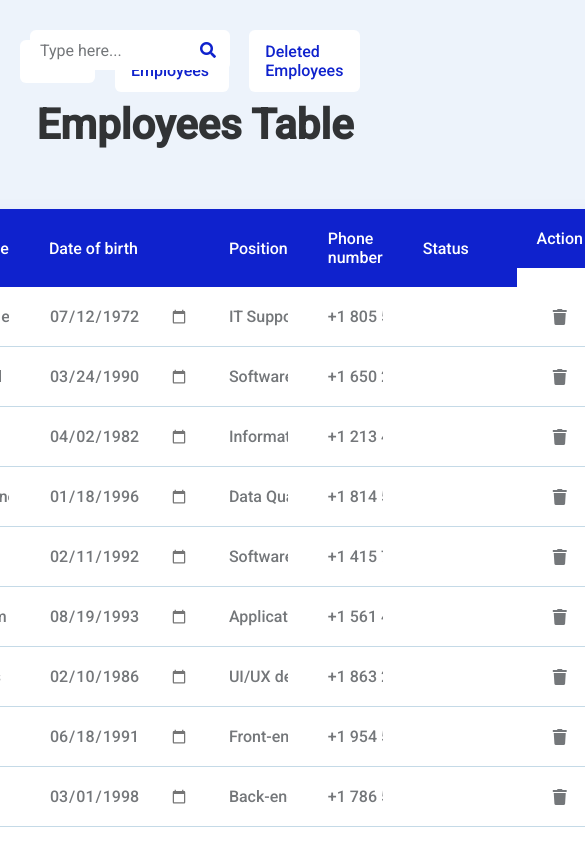
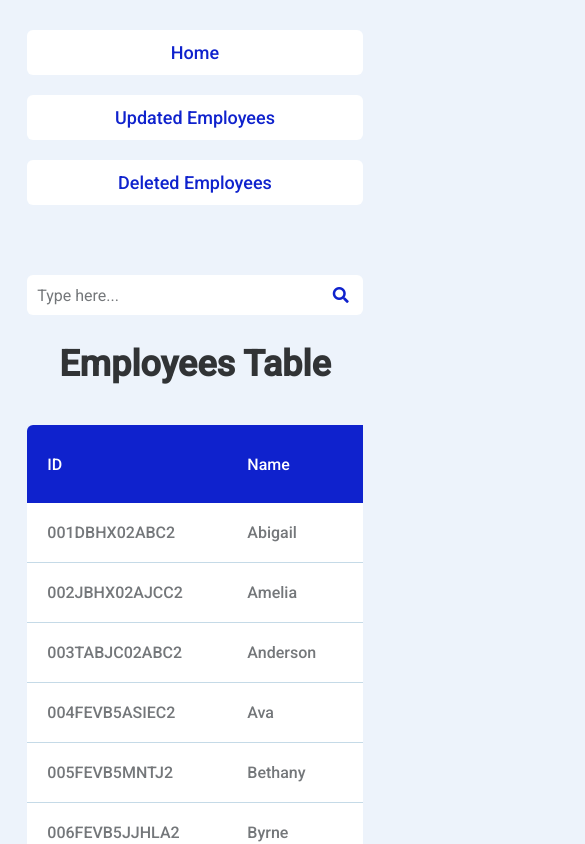
Before and after one commit to sabina929/React-editable-table, a React (Create React App) app: page / in a window 390 px wide. Shown: the top 844 px of the page, 585 px wide, since content can reach past the window. Built offline with nearby package versions, Linux system fonts and the light colour scheme.

Commit message:
changed style

```diff
--- a/src/components/Pagination.js
+++ b/src/components/Pagination.js
@@ -8,7 +8,7 @@ const Pagination = ({employeesPerPage, employees, currentPage, paginate}) => {
     }
 
     return (
-        <div className="pagination">
+        <article className="pagination-container">
             <ul>
                 {
                     pageNumbers.length === 0 ? <li className="selected" onClick={() => paginate(1)}><div>1</div></li> : null
@@ -22,7 +22,7 @@ const Pagination = ({employeesPerPage, employees, currentPage, paginate}) => {
                 })
                 }
             </ul>
-        </div>
+        </article>
     )
 }
 
--- a/src/index.css
+++ b/src/index.css
@@ -19,6 +19,16 @@ nav{
   justify-content: center;
   align-items: center;
 }
+
+@media only screen and (max-width: 840px) {
+  nav{
+    top: 30px;
+    left: 50%;
+    transform: translate(-50%, 0%);
+    width: 100%;
+  }
+
+}
 nav ul {
   display: flex;
   flex-direction: row;
@@ -35,6 +45,10 @@ nav ul li {
   cursor: pointer;
   margin-left: 20px;
   transition: all .1s ease;
+  display: flex;
+  flex-direction: column;
+  justify-content: center;
+  align-items: center;
 }
 
 nav ul li a{
@@ -51,6 +65,43 @@ nav ul li a{
   flex-direction: column;
   justify-content: center;
   align-items: center;
+  text-align: center;
+}
+
+@media only screen and (max-width: 520px) {
+
+  nav ul li a{
+    padding: 12px 10px;
+    font-size: 14px;
+  }
+}
+@media only screen and (max-width: 420px) {
+  nav{
+    position: static;
+    top: 0px;
+    left: 0%;
+    transform: translate(0%, 0%);
+    margin: 30px 0px 10px 0;
+    display: flex;
+    flex-direction: column;
+    justify-content: center;
+    align-items: center;
+  }
+  nav ul{
+    flex-direction: column;
+    justify-content: center;
+    align-items: center;
+    width: 86%;
+  }
+  nav ul li{
+    width: 100%;
+    margin-bottom: 20px;
+    margin-left: 0;
+  }
+  nav ul li a{
+    font-size: 18px;
+    padding: 12px 10px;
+  }
 }
 
 nav ul li:hover,nav ul li:focus{
@@ -67,7 +118,8 @@ main{
   flex-direction: column;
   align-items: center;
   justify-content: flex-start;
-  margin: 100px auto 60px auto;
+  /* margin: 100px auto 60px auto; */
+  margin: 30px auto 60px auto;
 }
 section{
   width: 100%;
@@ -83,25 +135,64 @@ h1 {
   font-size: 42px;
   color: hsl(210, 3%, 20%);
 }
+
+@media only screen and (max-width: 840px) {
+  h1{
+    margin-bottom: 40px;
+  }
+}
+@media only screen and (max-width: 420px) {
+  h1{
+    font-size: 36px;
+  }
+}
 article.table-container {
-  margin-bottom: 60px;
+  /* margin-bottom: 60px; */
+   margin-bottom: 20px;
   display: flex;
   flex-direction: column;
   justify-content: flex-start;
   align-items: center;
+  width: 83vw;
 }
 table#employees{
   background-color: #ffffff;
-  width: 83vw;
-  width: auto;
+  /* width: 83vw; */
+  /* width: auto; */
+  width: 1420px;
   border-radius: 6px;
   border-style: hidden;
   box-shadow: 0 10px 24px 3px rgba(15, 34, 205, 0.05);
   border-collapse: separate;
   border-spacing: 0;
-  margin-bottom: 20px;
+}
+@media only screen and (max-width: 1512px) {
+  article.table-container{
+    overflow-x:scroll;
+    align-items: flex-start;
+    width: 90vw;
+  }
+
+  article.table-container::-webkit-scrollbar {
+    width: 10px;
+  }
+
+  article.table-container::-webkit-scrollbar-track {
+    background: rgba(255,255,255,0);
+  }
+
+  article.table-container::-webkit-scrollbar-thumb {
+    border-radius: 5px;
+    background:rgba(30, 31, 32, 0.16);
+  }
+
 }
 
+@media only screen and (max-width: 420px) {
+  article.table-container{
+    width: 86%;
+  }
+}
 
 table#employees th {
   padding: 20px;
@@ -110,6 +201,7 @@ table#employees th {
   color: white;
   font-family: 'Roboto', sans-serif;
   font-weight: 500;
+  height: 78px;
 }
 
 table th:last-child{
@@ -523,18 +615,18 @@ section.error-container article li:active{
   box-shadow: 0 1px 5px 0px rgba(15, 34, 205, 0.2);
   transform: translateY(5px);
 }
-
-.pagination {
+article.pagination-container{
+  margin-bottom: 60px;
   margin: 20px 60px 30px 60px;
   display: flex;
   justify-content: center;
   align-items: center;
   width: 100%;
 }
-.pagination ul {
+article.pagination-container ul {
   display: flex;
 }
-.pagination ul li {
+article.pagination-container ul li {
   list-style: none;
   display: flex;
   justify-content: center;
@@ -546,42 +638,62 @@ section.error-container article li:active{
   background-color: #ffffff;
   cursor: pointer;
 }
-.pagination ul li:not(:last-child) {
+article.pagination-container ul li:not(:last-child) {
   margin-right: 10px;
 }
-.pagination ul li.selected {
+article.pagination-container ul li.selected {
   background-color: #0F22CD;
   color: white;
 }
-.pagination ul li div {
+article.pagination-container ul li div {
   color: #0F22CD;
 }
-.pagination ul li.selected div {
+article.pagination-container ul li.selected div {
   color: white;
 }
 
-.pagination ul li:hover,.pagination ul li:focus{
+article.pagination-container ul li:hover,article.pagination-container ul li:focus{
   box-shadow: 0 6px 20px 1px rgba(15, 34, 205, 0.15);
 }
-.pagination ul li:active{
+article.pagination-container ul li:active{
   box-shadow: 0 1px 5px 0px rgba(15, 34, 205, 0.05);
 }
 
 section.search-container{
-  position: absolute;
+  /* position: absolute;
   top: 30px;
-  left: 30px;
-  width: 200px;
+  left: 30px; */
+  width: 100%;
   height: 40px;
   display: flex;
   flex-direction: column;
   justify-content: center;
-  align-items: center;
+  align-items: flex-start;
+  margin-bottom: 100px;
+  padding-left: 30px;
 }
+
+@media only screen and (max-width: 840px) {
+  section.search-container{
+    align-items: center;
+    margin-top: 90px;
+    margin-bottom: 28px;
+    padding-left: 0px;
+  }
+}
+
 section.search-container form{
-
-  width: 100%;
+  position: relative;
+  width: 200px;
   height: 100%;
+}
+@media only screen and (max-width: 420px) {
+  section.search-container{
+    margin-top: 20px;
+  }
+  section.search-container form{
+    width: 86%;
+  }
 }
 section.search-container input{
   width: 100%;
```
Also changed, not shown: src/pages/Table.js (+4 -3 lines).
